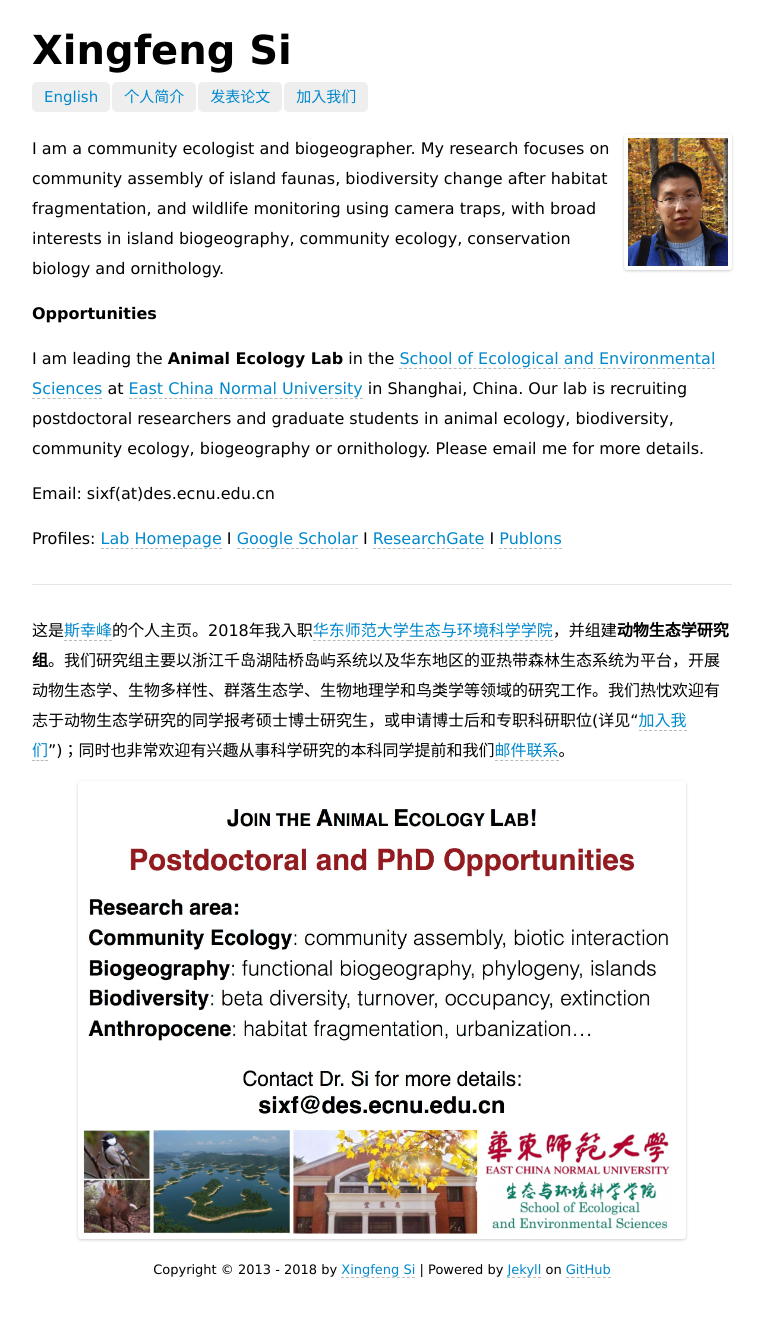
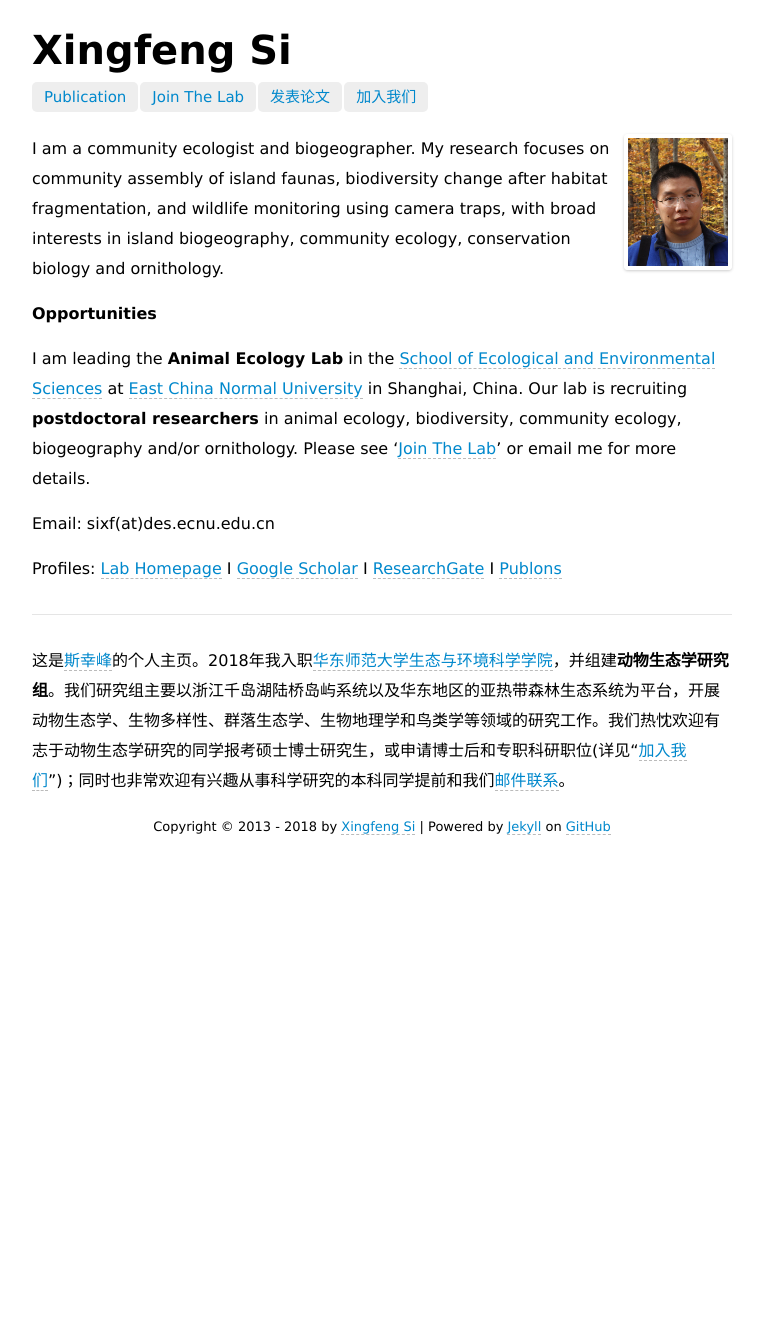
Before and after one commit to sixf/sixf.github.io, a Jekyll site: the page built from index.md, in a window 1280 px wide. Shown: the whole page, without its empty margins (258-1022 px from the left). Built offline with Jekyll 4.4.1, drawn with Linux system fonts in a browser that asks for light colours; after the commit the page ends 900 px from its top, so only the background shows below that.

Commit message:
postdoc post

```diff
--- a/_layouts/home.html
+++ b/_layouts/home.html
@@ -45,8 +45,8 @@
   <div class="container">
   <h1 class="sitename">Xingfeng Si</h1>
   <ul class="nav pills">
-  <li><a href="/en/publication">English</a></li>
-  <li><a href="/cn/research/">个人简介</a></li>
+  <li><a href="/en/publication">Publication</a></li>
+  <li><a href="/en/join/">Join The Lab</a></li>
   <li><a href="/cn/publication/">发表论文</a></li>
   <li><a href="/cn/join/">加入我们</a></li>
 </ul>
--- a/index.md
+++ b/index.md
@@ -8,7 +8,7 @@ I am a community ecologist and biogeographer. My research focuses on community a
 
 **Opportunities**
 
-I am leading the **Animal Ecology Lab** in the [School of Ecological and Environmental Sciences](http://www.sees.ecnu.edu.cn) at [East China Normal University](http://www.ecnu.edu.cn) in Shanghai, China. Our lab is recruiting postdoctoral researchers and graduate students in animal ecology, biodiversity, community ecology, biogeography or ornithology. Please email me for more details.
+I am leading the **Animal Ecology Lab** in the [School of Ecological and Environmental Sciences](http://www.sees.ecnu.edu.cn) at [East China Normal University](http://www.ecnu.edu.cn) in Shanghai, China. Our lab is recruiting **postdoctoral researchers** in animal ecology, biodiversity, community ecology, biogeography and/or ornithology. Please see '[Join The Lab](http://sixf.org/en/join/)' or email me for more details.
 
 Email: sixf(at)des.ecnu.edu.cn
 
@@ -17,5 +17,3 @@ Profiles: [Lab Homepage](https://faculty.ecnu.edu.cn/s/3971/main.jspy) I [Google
 ---
 
 这是[斯幸峰](http://sixf.org/cn/research/)的个人主页。2018年我入职[华东师范大学](http://www.ecnu.edu.cn)[生态与环境科学学院](http://www.sees.ecnu.edu.cn)，并组建**动物生态学研究组**。我们研究组主要以浙江千岛湖陆桥岛屿系统以及华东地区的亚热带森林生态系统为平台，开展动物生态学、生物多样性、群落生态学、生物地理学和鸟类学等领域的研究工作。我们热忱欢迎有志于动物生态学研究的同学报考硕士博士研究生，或申请博士后和专职科研职位(详见“[加入我们](http://sixf.org/cn/join/)”)；同时也非常欢迎有兴趣从事科学研究的本科同学提前和我们[邮件联系](mailto:sixf@des.ecnu.edu.cn)。
-
-<p><img src="http://sixf.org/files/images/2018/positions.jpg" width="600" title="Positions" align="center" /></p>
```
Also changed, not shown: files/images/2018/positions.jpg.
